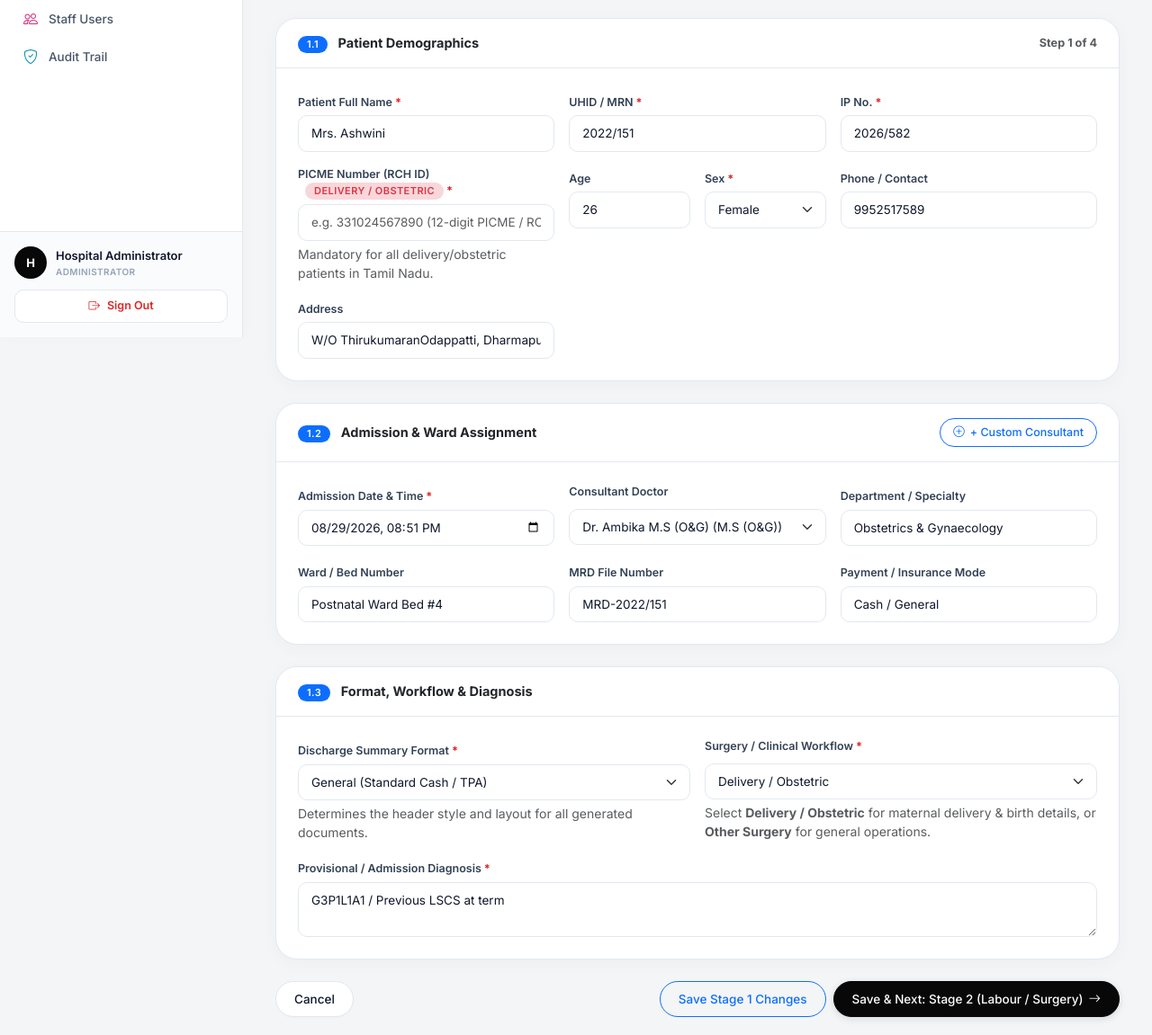
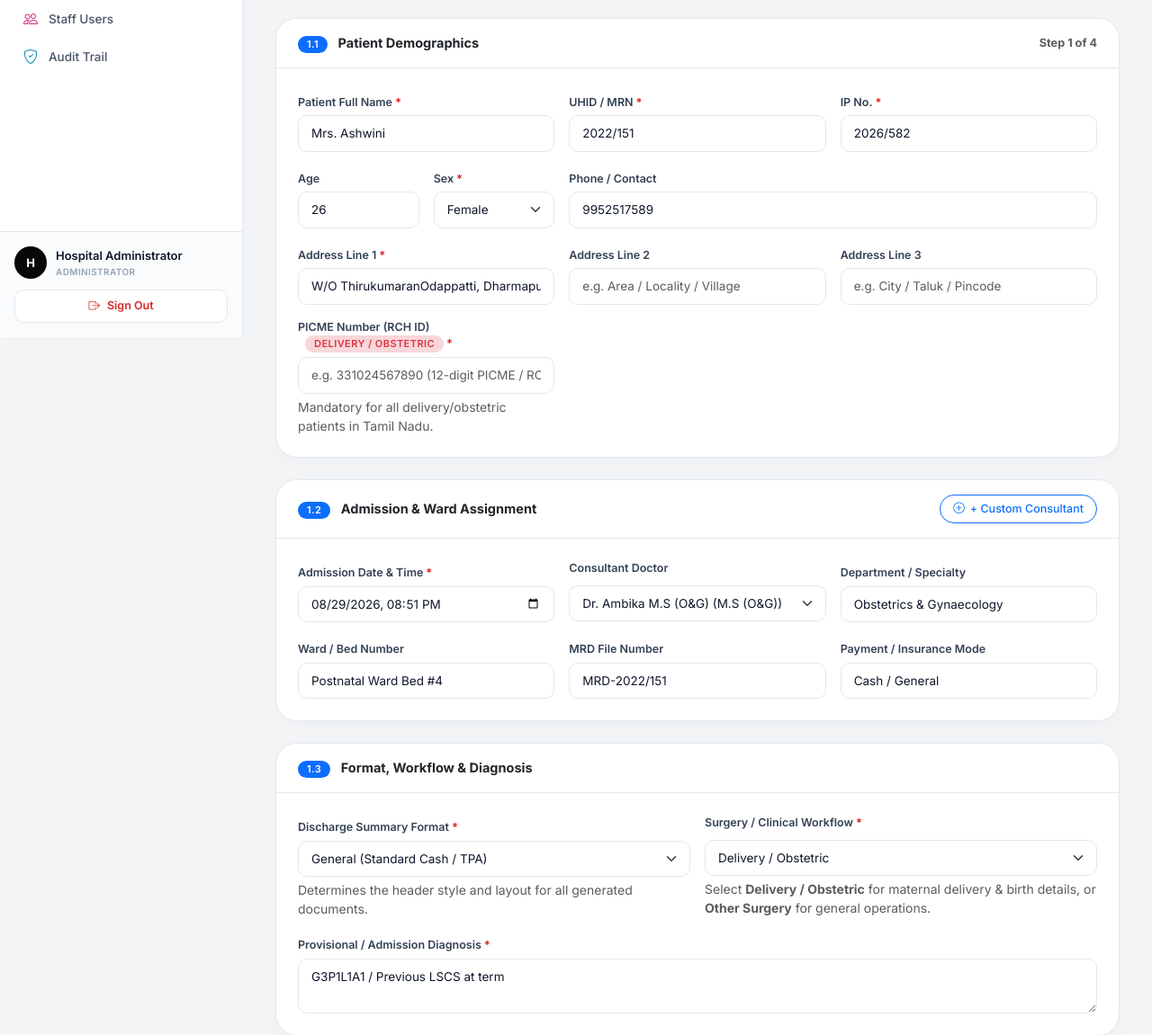
Before and after one commit to pushpaasabari/Guru_Hospital_Laravel_Blade_Design, a Laravel app: page /admissions/1/edit in a window 1280 px wide. Shown: the part 425-1576 px from the top of the page at 90% size. Run offline with Laravel 12, Linux system fonts and the light colour scheme; a user stored in the database is signed in; data comes from the database, SQL or seed files in the repository; both versions use the stored data as it was after the commit; style sheets or scripts are compiled from the project's sources; some libraries are stand-ins or nearby versions.

Commit message:
feat(admissions): split address into 3 fields with line 1 mandatory and move PICME after address

```diff
--- a/app/Http/Requests/StoreAdmissionRequest.php
+++ b/app/Http/Requests/StoreAdmissionRequest.php
@@ -23,6 +23,9 @@ class StoreAdmissionRequest extends FormRequest
             'age' => ['nullable', 'string', 'max:30'],
             'sex' => ['nullable', Rule::in(['Female', 'Male', 'Other', 'Not recorded'])],
             'address' => ['nullable', 'string', 'max:1000'],
+            'address_line1' => ['nullable', 'string', 'max:255'],
+            'address_line2' => ['nullable', 'string', 'max:255'],
+            'address_line3' => ['nullable', 'string', 'max:255'],
             'contact' => ['nullable', 'string', 'max:50'],
 
             // Core Dates & Doctors
--- a/app/Http/Requests/UpdateAdmissionRequest.php
+++ b/app/Http/Requests/UpdateAdmissionRequest.php
@@ -26,6 +26,9 @@ class UpdateAdmissionRequest extends FormRequest
             'age' => ['nullable', 'string', 'max:30'],
             'sex' => ['nullable', Rule::in(['Female', 'Male', 'Other', 'Not recorded'])],
             'address' => ['nullable', 'string', 'max:1000'],
+            'address_line1' => ['nullable', 'string', 'max:255'],
+            'address_line2' => ['nullable', 'string', 'max:255'],
+            'address_line3' => ['nullable', 'string', 'max:255'],
             'contact' => ['nullable', 'string', 'max:50'],
 
             // Core Dates & Doctors
--- a/app/Models/Admission.php
+++ b/app/Models/Admission.php
@@ -9,7 +9,7 @@ use Illuminate\Database\Eloquent\Relations\HasMany;
 class Admission extends Model
 {
     protected $fillable = [
-        'patient_name', 'uhid', 'ip_no', 'picme_no', 'age', 'sex', 'address', 'contact',
+        'patient_name', 'uhid', 'ip_no', 'picme_no', 'age', 'sex', 'address', 'address_line1', 'address_line2', 'address_line3', 'contact',
         'admission_at', 'procedure_at', 'discharge_at', 'consultant',
         'department', 'diagnosis', 'format', 'surgery_type', 'clinical_history',
         'examination', 'investigations', 'treatment_course', 'discharge_condition',
@@ -30,6 +30,21 @@ class Admission extends Model
         'birth_details' => 'array',
         'blood_loss_ml' => 'decimal:2',
     ];
+
+    protected static function booted(): void
+    {
+        static::saving(function ($admission) {
+            if (!empty($admission->address_line1) || !empty($admission->address_line2) || !empty($admission->address_line3)) {
+                $admission->address = implode(', ', array_filter([
+                    $admission->address_line1,
+                    $admission->address_line2,
+                    $admission->address_line3,
+                ]));
+            } elseif (!empty($admission->address) && empty($admission->address_line1)) {
+                $admission->address_line1 = $admission->address;
+            }
+        });
+    }
 
     public function newborns(): HasMany
     {
--- a/resources/js/Pages/Admissions/Create.tsx
+++ b/resources/js/Pages/Admissions/Create.tsx
@@ -18,6 +18,9 @@ export default function AdmissionsCreate({ clinicalStaff = [] }: Props) {
     age: '',
     sex: '',
     address: '',
+    address_line1: '',
+    address_line2: '',
+    address_line3: '',
     contact: '',
     admission_at: '',
     consultant: '',
@@ -126,29 +129,6 @@ export default function AdmissionsCreate({ clinicalStaff = [] }: Props) {
                 {errors.ip_no && <div className="invalid-feedback">{errors.ip_no}</div>}
               </div>
 
-              {data.surgery_type === 'delivery' && (
-                <div className="col-md-4">
-                  <label className="form-label required">
-                    PICME Number (RCH ID)
-                    <span className="badge bg-danger-subtle text-danger ms-2" style={{ fontSize: '0.68rem' }}>
-                      DELIVERY / OBSTETRIC
-                    </span>
-                  </label>
-                  <input
-                    type="text"
-                    className={`form-control ${errors.picme_no ? 'is-invalid' : ''}`}
-                    value={data.picme_no}
-                    onChange={(e) => setData('picme_no', e.target.value)}
-                    placeholder="e.g. 331024567890 (12-digit PICME / RCH ID)"
-                    maxLength={25}
-                  />
-                  {errors.picme_no && <div className="invalid-feedback">{errors.picme_no}</div>}
-                  <div className="form-text text-muted small">
-                    Mandatory for all delivery/obstetric patients in Tamil Nadu.
-                  </div>
-                </div>
-              )}
-
               <div className="col-md-2">
                 <label className="form-label">Age</label>
                 <input
@@ -175,7 +155,7 @@ export default function AdmissionsCreate({ clinicalStaff = [] }: Props) {
                 </select>
                 {errors.sex && <div className="invalid-feedback">{errors.sex}</div>}
               </div>
-              <div className="col-md-4">
+              <div className="col-md-8">
                 <label className="form-label">Phone / Contact</label>
                 <input
                   type="text"
@@ -185,16 +165,62 @@ export default function AdmissionsCreate({ clinicalStaff = [] }: Props) {
                   placeholder="e.g. 7373667465"
                 />
               </div>
+
               <div className="col-md-4">
-                <label className="form-label">Address</label>
+                <label className="form-label required">Address Line 1</label>
+                <input
+                  type="text"
+                  className={`form-control ${errors.address_line1 ? 'is-invalid' : ''}`}
+                  value={data.address_line1}
+                  onChange={(e) => setData('address_line1', e.target.value)}
+                  placeholder="e.g. Door No. / Street / Building"
+                  required
+                />
+                {errors.address_line1 && <div className="invalid-feedback">{errors.address_line1}</div>}
+              </div>
+              <div className="col-md-4">
+                <label className="form-label">Address Line 2</label>
                 <input
                   type="text"
                   className="form-control"
-                  value={data.address}
-                  onChange={(e) => setData('address', e.target.value)}
-                  placeholder="e.g. W/O Sarath Veerasamur"
+                  value={data.address_line2}
+                  onChange={(e) => setData('address_line2', e.target.value)}
+                  placeholder="e.g. Area / Locality / Village"
                 />
               </div>
+              <div className="col-md-4">
+                <label className="form-label">Address Line 3</label>
+                <input
+                  type="text"
+                  className="form-control"
+                  value={data.address_line3}
+                  onChange={(e) => setData('address_line3', e.target.value)}
+                  placeholder="e.g. City / Taluk / Pincode"
+                />
+              </div>
+
+              {data.surgery_type === 'delivery' && (
+                <div className="col-md-4">
+                  <label className="form-label required">
+                    PICME Number (RCH ID)
+                    <span className="badge bg-danger-subtle text-danger ms-2" style={{ fontSize: '0.68rem' }}>
+                      DELIVERY / OBSTETRIC
+                    </span>
+                  </label>
+                  <input
+                    type="text"
+                    className={`form-control ${errors.picme_no ? 'is-invalid' : ''}`}
+                    value={data.picme_no}
+                    onChange={(e) => setData('picme_no', e.target.value)}
+                    placeholder="e.g. 331024567890 (12-digit PICME / RCH ID)"
+                    maxLength={25}
+                  />
+                  {errors.picme_no && <div className="invalid-feedback">{errors.picme_no}</div>}
+                  <div className="form-text text-muted small">
+                    Mandatory for all delivery/obstetric patients in Tamil Nadu.
+                  </div>
+                </div>
+              )}
             </div>
           </div>
         </div>
--- a/resources/js/Pages/Admissions/Edit.tsx
+++ b/resources/js/Pages/Admissions/Edit.tsx
@@ -13,6 +13,9 @@ interface AdmissionData {
   age?: string | null;
   sex?: string | null;
   address?: string | null;
+  address_line1?: string | null;
+  address_line2?: string | null;
+  address_line3?: string | null;
   contact?: string | null;
   admission_at: string;
   procedure_at?: string | null;
@@ -76,6 +79,9 @@ export default function AdmissionsEdit({ admission, clinicalStaff = [] }: Props)
     age: admission.age || '',
     sex: admission.sex || '',
     address: admission.address || '',
+    address_line1: admission.address_line1 || admission.address || '',
+    address_line2: admission.address_line2 || '',
+    address_line3: admission.address_line3 || '',
     contact: admission.contact || '',
     admission_at: admission.admission_at ? admission.admission_at.slice(0, 16) : '',
     consultant: admission.consultant || '',
@@ -229,29 +235,6 @@ export default function AdmissionsEdit({ admission, clinicalStaff = [] }: Props)
                 {errors.ip_no && <div className="invalid-feedback">{errors.ip_no}</div>}
               </div>
 
-              {data.surgery_type === 'delivery' && (
-                <div className="col-md-4">
-                  <label className="form-label required">
-                    PICME Number (RCH ID)
-                    <span className="badge bg-danger-subtle text-danger ms-2" style={{ fontSize: '0.68rem' }}>
-                      DELIVERY / OBSTETRIC
-                    </span>
-                  </label>
-                  <input
-                    type="text"
-                    className={`form-control ${errors.picme_no ? 'is-invalid' : ''}`}
-                    value={data.picme_no}
-                    onChange={(e) => setData('picme_no', e.target.value)}
-                    placeholder="e.g. 331024567890 (12-digit PICME / RCH ID)"
-                    maxLength={25}
-                  />
-                  {errors.picme_no && <div className="invalid-feedback">{errors.picme_no}</div>}
-                  <div className="form-text text-muted small">
-                    Mandatory for all delivery/obstetric patients in Tamil Nadu.
-                  </div>
-                </div>
-              )}
-
               <div className="col-md-2">
                 <label className="form-label">Age</label>
                 <input
@@ -278,7 +261,7 @@ export default function AdmissionsEdit({ admission, clinicalStaff = [] }: Props)
                 </select>
                 {errors.sex && <div className="invalid-feedback">{errors.sex}</div>}
               </div>
-              <div className="col-md-4">
+              <div className="col-md-8">
                 <label className="form-label">Phone / Contact</label>
                 <input
                   type="text"
@@ -288,16 +271,62 @@ export default function AdmissionsEdit({ admission, clinicalStaff = [] }: Props)
                   placeholder="e.g. 7373667465"
                 />
               </div>
+
               <div className="col-md-4">
-                <label className="form-label">Address</label>
+                <label className="form-label required">Address Line 1</label>
+                <input
+                  type="text"
+                  className={`form-control ${errors.address_line1 ? 'is-invalid' : ''}`}
+                  value={data.address_line1 || ''}
+                  onChange={(e) => setData('address_line1', e.target.value)}
+                  placeholder="e.g. Door No. / Street / Building"
+                  required
+                />
+                {errors.address_line1 && <div className="invalid-feedback">{errors.address_line1}</div>}
+              </div>
+              <div className="col-md-4">
+                <label className="form-label">Address Line 2</label>
                 <input
                   type="text"
                   className="form-control"
-                  value={data.address || ''}
-                  onChange={(e) => setData('address', e.target.value)}
-                  placeholder="e.g. W/O Sarath Veerasamur"
+                  value={data.address_line2 || ''}
+                  onChange={(e) => setData('address_line2', e.target.value)}
+                  placeholder="e.g. Area / Locality / Village"
                 />
               </div>
+              <div className="col-md-4">
+                <label className="form-label">Address Line 3</label>
+                <input
+                  type="text"
+                  className="form-control"
+                  value={data.address_line3 || ''}
+                  onChange={(e) => setData('address_line3', e.target.value)}
+                  placeholder="e.g. City / Taluk / Pincode"
+                />
+              </div>
+
+              {data.surgery_type === 'delivery' && (
+                <div className="col-md-4">
+                  <label className="form-label required">
+                    PICME Number (RCH ID)
+                    <span className="badge bg-danger-subtle text-danger ms-2" style={{ fontSize: '0.68rem' }}>
+                      DELIVERY / OBSTETRIC
+                    </span>
+                  </label>
+                  <input
+                    type="text"
+                    className={`form-control ${errors.picme_no ? 'is-invalid' : ''}`}
+                    value={data.picme_no}
+                    onChange={(e) => setData('picme_no', e.target.value)}
+                    placeholder="e.g. 331024567890 (12-digit PICME / RCH ID)"
+                    maxLength={25}
+                  />
+                  {errors.picme_no && <div className="invalid-feedback">{errors.picme_no}</div>}
+                  <div className="form-text text-muted small">
+                    Mandatory for all delivery/obstetric patients in Tamil Nadu.
+                  </div>
+                </div>
+              )}
             </div>
           </div>
         </div>
--- a/resources/js/Pages/Documents/Pack.tsx
+++ b/resources/js/Pages/Documents/Pack.tsx
@@ -46,6 +46,9 @@ interface Admission {
   age?: string;
   sex?: string;
   address?: string;
+  address_line1?: string;
+  address_line2?: string;
+  address_line3?: string;
   contact?: string;
   admission_at?: string;
   discharge_at?: string;
```
Also changed, not shown: resources/views/admissions/create.blade.php (+21 -12 lines), resources/views/admissions/edit.blade.php (+21 -12 lines), tests/Feature/AdmissionWorkflowTest.php (+34 -0 lines), database/database.sqlite, database/migrations/2026_11_02_150000_add_address_lines_to_admissions_table.php (added).
